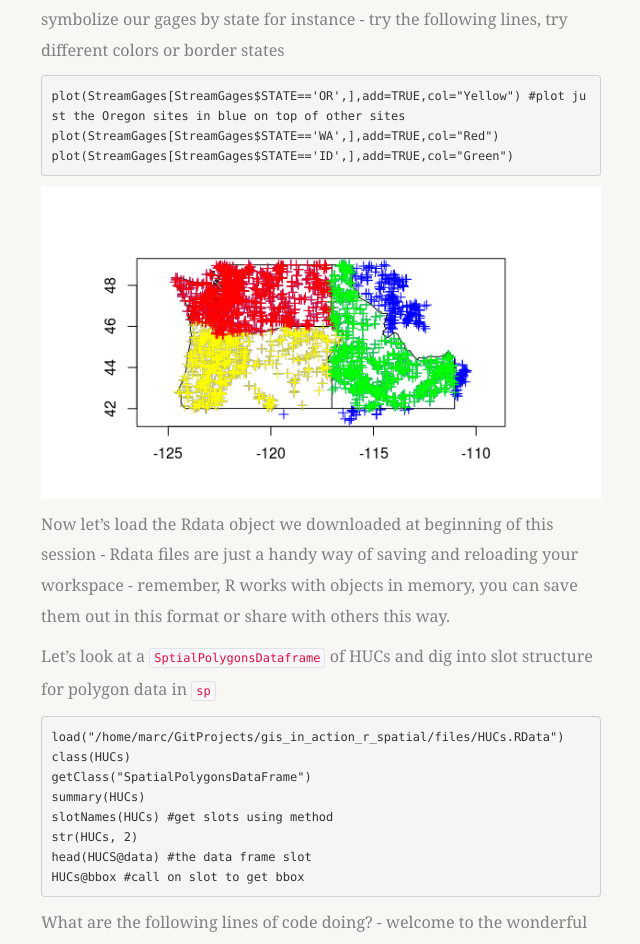
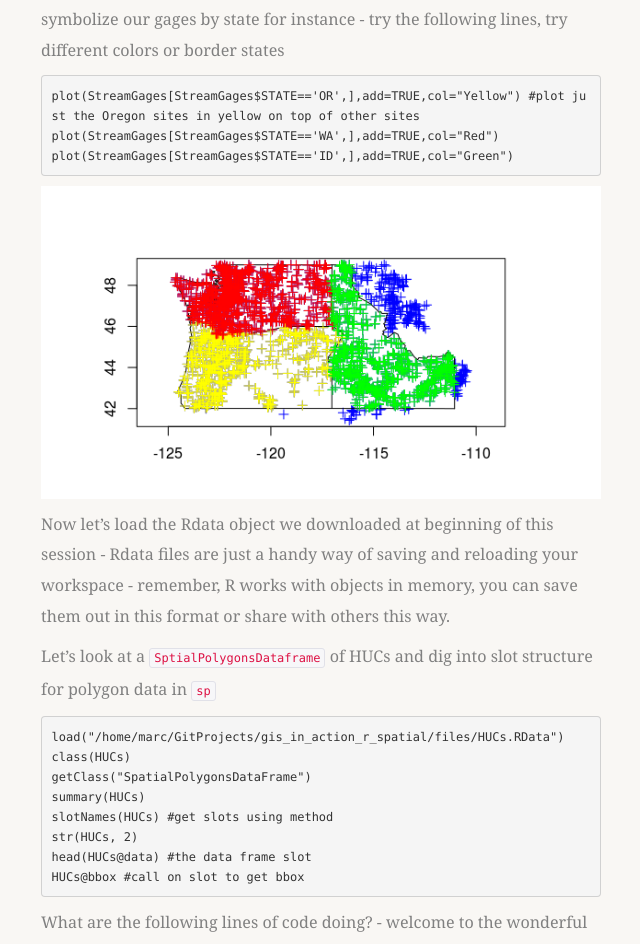
Before and after one commit to mhweber/AWRA_GIS_R_Workshop, a Jekyll site: the page built from _posts/2018-04-22-04-Spatial-Data-In-R-sp.md, in a window 1280 px wide and 1400 px high, scrolled down 14888 px. Shown: the part 171-1115 px from the top of the window, without its empty margins (389-1029 px from the left). Built offline with Jekyll 4.4.1, drawn with Linux system fonts in a browser that asks for light colours; nearby versions of some CDN libraries; some web fonts are replaced; library files that are not in the unit come from our copies; some of the changed text lies outside the part shown.

Commit message:
code cleanup

````diff
--- a/_posts/2018-04-22-04-Spatial-Data-In-R-sp.md
+++ b/_posts/2018-04-22-04-Spatial-Data-In-R-sp.md
@@ -62,7 +62,7 @@ download.file("https://github.com/mhweber/AWRA_GIS_R_Workshop/blob/gh-pages/file
               "HUCs.RData",
               method="auto",
               mode="wb")
-              download.file("https://github.com/mhweber/gis_in_action_r_spatial/blob/gh-pages/files/NLCD2011.Rdata?raw=true",
+download.file("https://github.com/mhweber/gis_in_action_r_spatial/blob/gh-pages/files/NLCD2011.Rdata?raw=true",
               "NLCD2011.Rdata",
               method="auto",
               mode="wb")
@@ -440,7 +440,7 @@ map('state',regions=c('oregon','washington','idaho'),fill=FALSE, add=T)
 We can also use subsetting with plotting with this stream gage data to symbolize our gages by state for instance - try the following lines, try different colors or border states
 
 ```r
-plot(StreamGages[StreamGages$STATE=='OR',],add=TRUE,col="Yellow") #plot just the Oregon sites in blue on top of other sites
+plot(StreamGages[StreamGages$STATE=='OR',],add=TRUE,col="Yellow") #plot just the Oregon sites in yellow on top of other sites
 plot(StreamGages[StreamGages$STATE=='WA',],add=TRUE,col="Red")
 plot(StreamGages[StreamGages$STATE=='ID',],add=TRUE,col="Green")
 ```
@@ -458,7 +458,7 @@ getClass("SpatialPolygonsDataFrame")
 summary(HUCs)
 slotNames(HUCs) #get slots using method
 str(HUCs, 2)
-head(HUCS@data) #the data frame slot
+head(HUCs@data) #the data frame slot
 HUCs@bbox #call on slot to get bbox
 ```
 
@@ -546,7 +546,7 @@ plot(state_poly, axes=TRUE)
 
 ```r
 cob_poly = readOGR(dsn=fgdb,layer="cob_poly")
-plot(cob_poly, add=TRUE, col='red')
+plot(cob_poly, add=TRUE, border='red')
 ```
 ![gdb_counties](/AWRA_GIS_R_Workshop/figure/gdb_counties.png)
 
````
Also changed, not shown: other parts of _posts/2018-04-22-04-Spatial-Data-In-R-sp.md (+2 -2 lines), _posts/2018-04-22-05-Spatial-Data-In-R-sf.md (+8 -5 lines), 1 other file.
